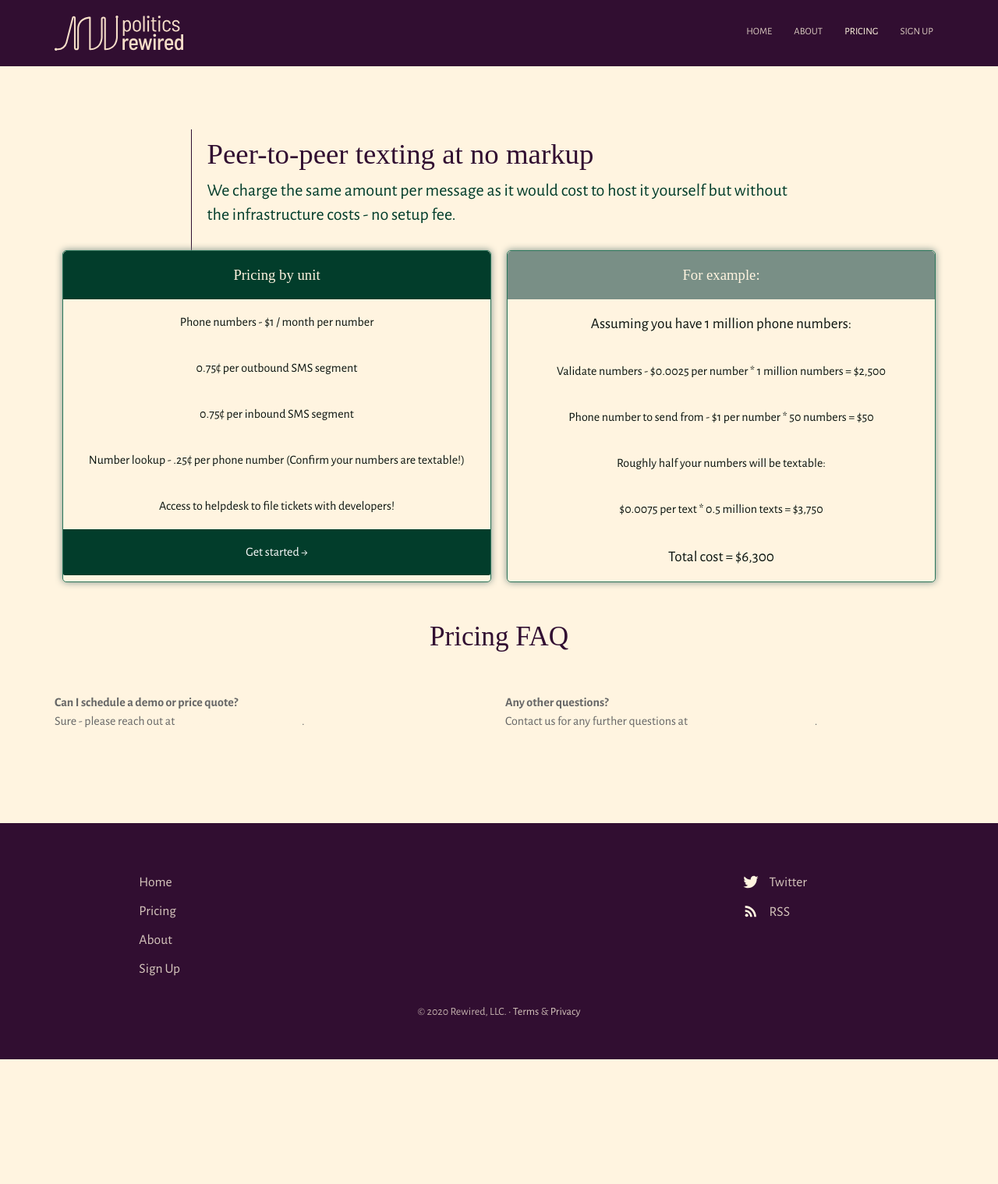
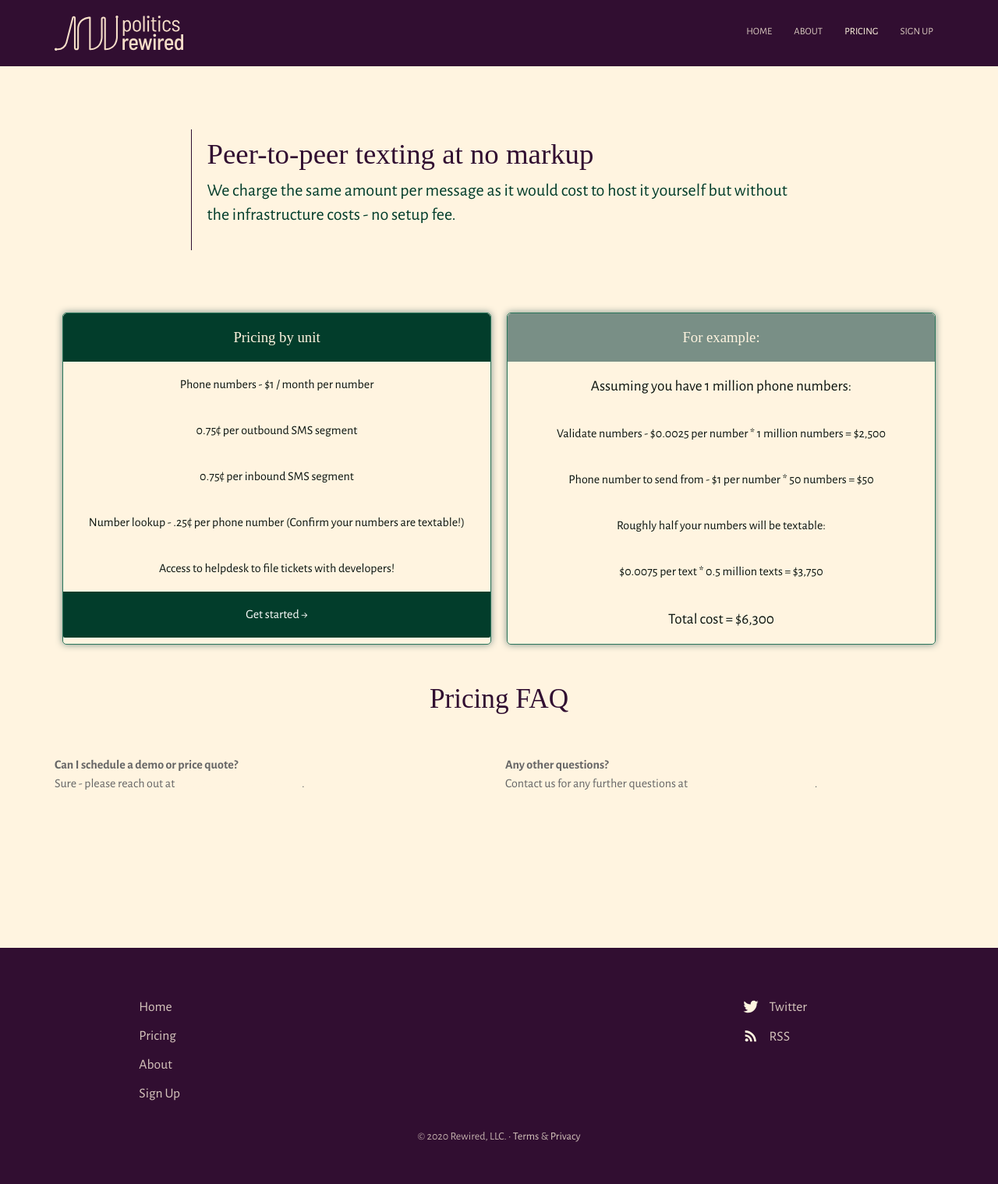
Before and after one commit to politics-rewired/politics-rewired.github.io, a Jekyll site: the page built from pricing.html, in a window 1280 px wide. Shown: the whole page at 78% size. Built offline with Jekyll 4.4.1, drawn with Linux system fonts in a browser that asks for light colours; some web fonts are replaced; before the commit the page ends 1359 px from its top, so only the background shows below that.

Commit message:
updated formatting
 to add padding between header and pricing.

```diff
--- a/pricing.html
+++ b/pricing.html
@@ -43,6 +43,7 @@ faq:
   - question: Any other questions?
     answer: Contact us for any further questions at <a href="mailto:info@politicsrewired.com">info@politicsrewired.com</a>.
 ---
+<section class="bottom-cta">
 <div class="plans">
 	{% for plan in page.pricing_table %}
 		<ul class="plan">
@@ -71,3 +72,5 @@ faq:
 		{% endfor %}
 	</dl>
 {% endif %}
+
+</section>
```
